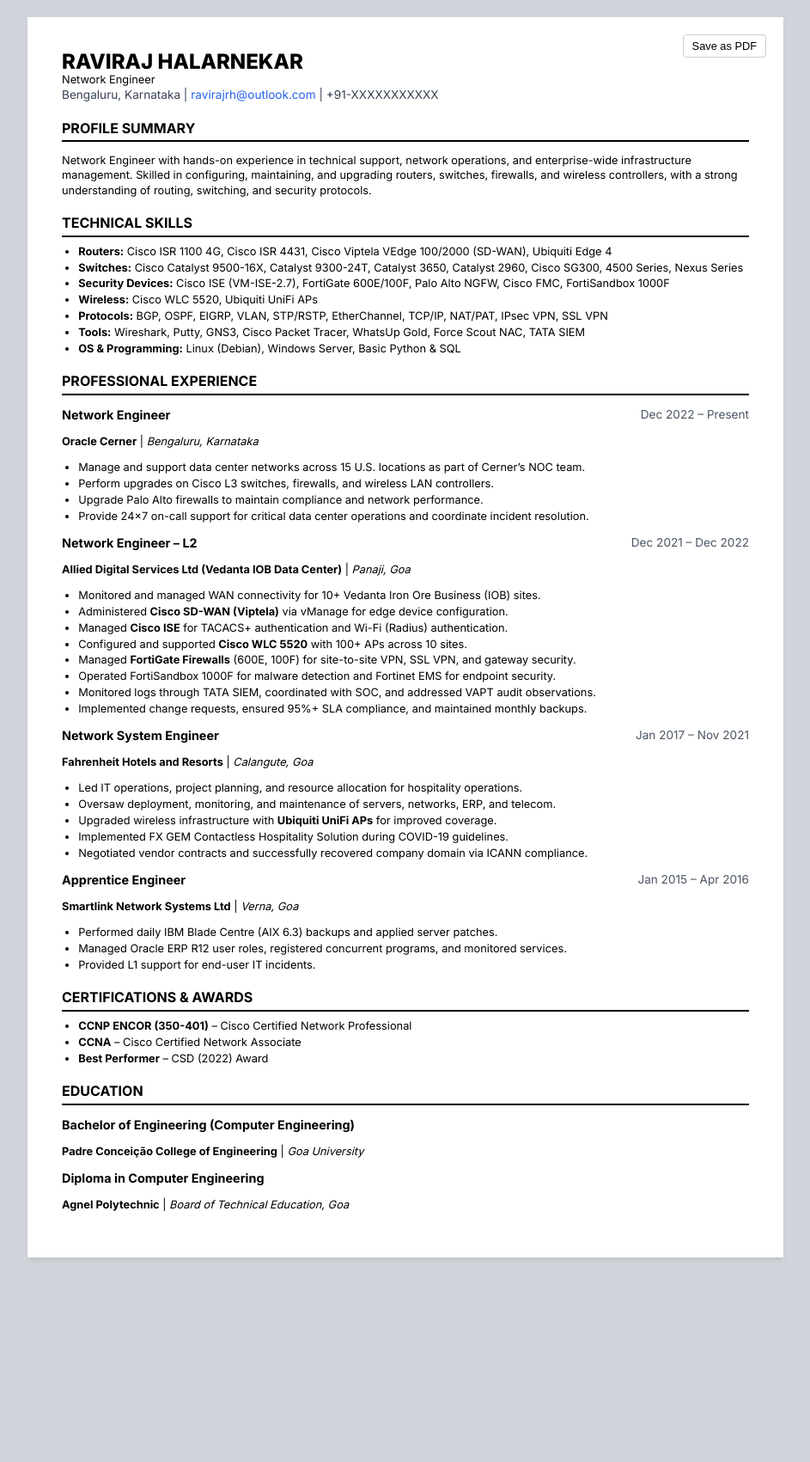
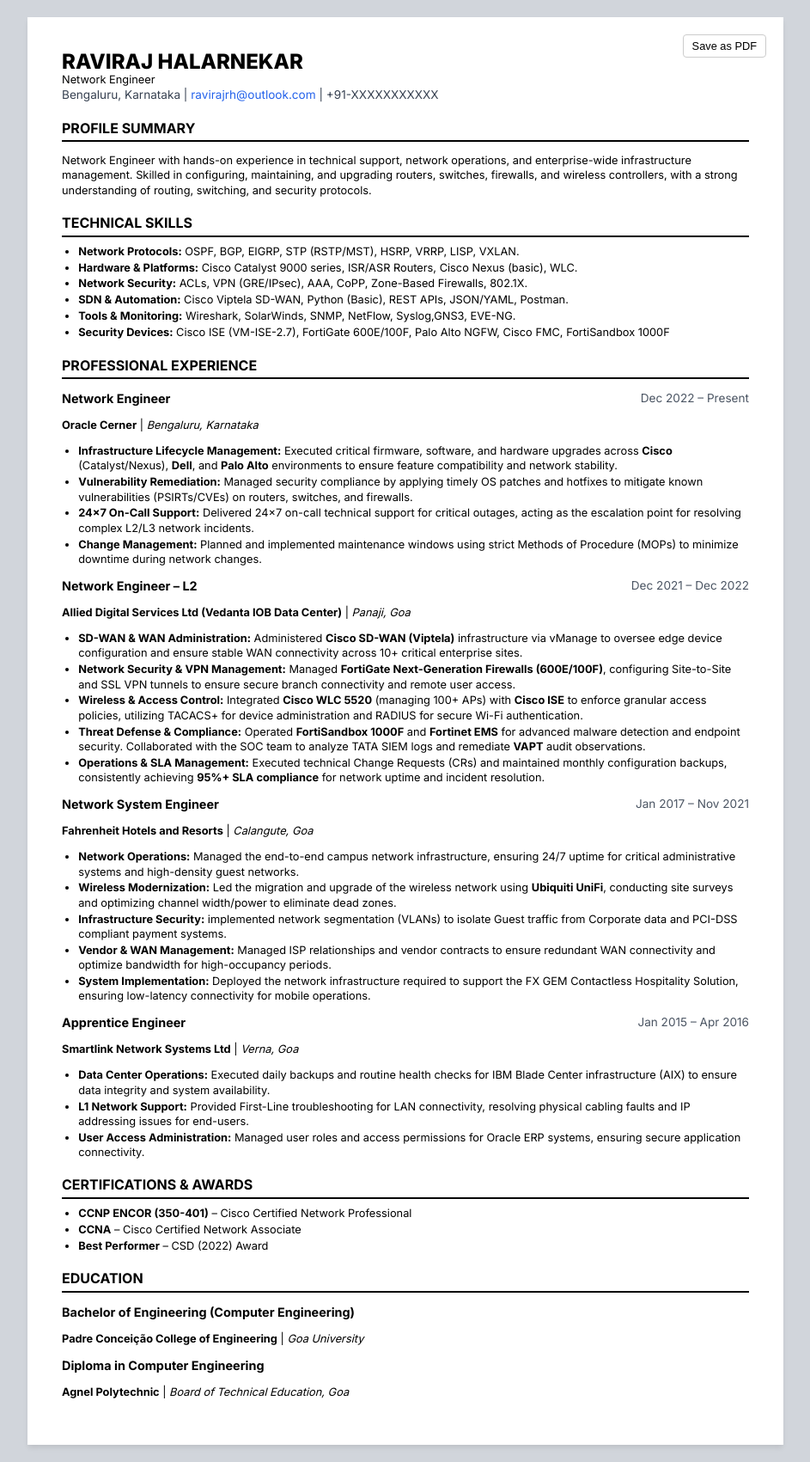
Before and after one commit to ravirajh/cv, a Jekyll site: the page built from resume.md, in a window 1280 px wide. Shown: the whole page at 86% size, without its empty margins (168-1111 px from the left). Built offline with Jekyll 4.4.1, drawn with Linux system fonts in a browser that asks for light colours; before the commit the page ends 1483 px from its top, so only the background shows below that.

Commit message:
Revise technical skills and experience in resume
Updated technical skills and professional experience sections to reflect additional network protocols, hardware, security measures, and responsibilities.

```diff
--- a/resume.md
+++ b/resume.md
@@ -14,47 +14,47 @@ Bengaluru, Karnataka | <a href="mailto:ravirajrh@outlook.com">ravirajrh@outlook.
 Network Engineer with hands-on experience in technical support, network operations, and enterprise-wide infrastructure management. Skilled in configuring, maintaining, and upgrading routers, switches, firewalls, and wireless controllers, with a strong understanding of routing, switching, and security protocols.
 
 ## Technical Skills
-- **Routers:** Cisco ISR 1100 4G, Cisco ISR 4431, Cisco Viptela VEdge 100/2000 (SD-WAN), Ubiquiti Edge 4
-- **Switches:** Cisco Catalyst 9500-16X, Catalyst 9300-24T, Catalyst 3650, Catalyst 2960, Cisco SG300, 4500 Series, Nexus Series
-- **Security Devices:** Cisco ISE (VM-ISE-2.7), FortiGate 600E/100F, Palo Alto NGFW, Cisco FMC, FortiSandbox 1000F
-- **Wireless:** Cisco WLC 5520, Ubiquiti UniFi APs
-- **Protocols:** BGP, OSPF, EIGRP, VLAN, STP/RSTP, EtherChannel, TCP/IP, NAT/PAT, IPsec VPN, SSL VPN
-- **Tools:** Wireshark, Putty, GNS3, Cisco Packet Tracer, WhatsUp Gold, Force Scout NAC, TATA SIEM
-- **OS & Programming:** Linux (Debian), Windows Server, Basic Python & SQL
+
+*   **Network Protocols:** OSPF, BGP, EIGRP, STP (RSTP/MST), HSRP, VRRP, LISP, VXLAN.
+*   **Hardware & Platforms:** Cisco Catalyst 9000 series, ISR/ASR Routers, Cisco Nexus (basic), WLC.
+*   **Network Security:** ACLs, VPN (GRE/IPsec), AAA, CoPP, Zone-Based Firewalls, 802.1X.
+*   **SDN & Automation:** Cisco Viptela SD-WAN, Python (Basic), REST APIs, JSON/YAML, Postman.
+*   **Tools & Monitoring:** Wireshark, SolarWinds, SNMP, NetFlow, Syslog,GNS3, EVE-NG.
+*   **Security Devices:** Cisco ISE (VM-ISE-2.7), FortiGate 600E/100F, Palo Alto NGFW, Cisco FMC, FortiSandbox 1000F
 
 ## Professional Experience
 
 ### Network Engineer <span class="date">Dec 2022 – Present</span>
 **Oracle Cerner** | *Bengaluru, Karnataka*
-- Manage and support data center networks across 15 U.S. locations as part of Cerner’s NOC team.
-- Perform upgrades on Cisco L3 switches, firewalls, and wireless LAN controllers.
-- Upgrade Palo Alto firewalls to maintain compliance and network performance.
-- Provide 24x7 on-call support for critical data center operations and coordinate incident resolution.
+*   **Infrastructure Lifecycle Management:** Executed critical firmware, software, and hardware upgrades across **Cisco** (Catalyst/Nexus), **Dell**, and **Palo Alto** environments to ensure feature compatibility and network stability.
+*   **Vulnerability Remediation:** Managed security compliance by applying timely OS patches and hotfixes to mitigate known vulnerabilities (PSIRTs/CVEs) on routers, switches, and firewalls.
+*   **24x7 On-Call Support:** Delivered 24x7 on-call technical support for critical outages, acting as the escalation point for resolving complex L2/L3 network incidents.
+*   **Change Management:** Planned and implemented maintenance windows using strict Methods of Procedure (MOPs) to minimize downtime during network changes.
 
 ### Network Engineer – L2 <span class="date">Dec 2021 – Dec 2022</span>
 **Allied Digital Services Ltd (Vedanta IOB Data Center)** | *Panaji, Goa*
-- Monitored and managed WAN connectivity for 10+ Vedanta Iron Ore Business (IOB) sites.
-- Administered **Cisco SD-WAN (Viptela)** via vManage for edge device configuration.
-- Managed **Cisco ISE** for TACACS+ authentication and Wi-Fi (Radius) authentication.
-- Configured and supported **Cisco WLC 5520** with 100+ APs across 10 sites.
-- Managed **FortiGate Firewalls** (600E, 100F) for site-to-site VPN, SSL VPN, and gateway security.
-- Operated FortiSandbox 1000F for malware detection and Fortinet EMS for endpoint security.
-- Monitored logs through TATA SIEM, coordinated with SOC, and addressed VAPT audit observations.
-- Implemented change requests, ensured 95%+ SLA compliance, and maintained monthly backups.
+
+*   **SD-WAN & WAN Administration:** Administered **Cisco SD-WAN (Viptela)** infrastructure via vManage to oversee edge device configuration and ensure stable WAN connectivity across 10+ critical enterprise sites.
+*   **Network Security & VPN Management:** Managed **FortiGate Next-Generation Firewalls (600E/100F)**, configuring Site-to-Site and SSL VPN tunnels to ensure secure branch connectivity and remote user access.
+*   **Wireless & Access Control:** Integrated **Cisco WLC 5520** (managing 100+ APs) with **Cisco ISE** to enforce granular access policies, utilizing TACACS+ for device administration and RADIUS for secure Wi-Fi authentication.
+*   **Threat Defense & Compliance:** Operated **FortiSandbox 1000F** and **Fortinet EMS** for advanced malware detection and endpoint security. Collaborated with the SOC team to analyze TATA SIEM logs and remediate **VAPT** audit observations.
+*   **Operations & SLA Management:** Executed technical Change Requests (CRs) and maintained monthly configuration backups, consistently achieving **95%+ SLA compliance** for network uptime and incident resolution.
 
 ### Network System Engineer <span class="date">Jan 2017 – Nov 2021</span>
 **Fahrenheit Hotels and Resorts** | *Calangute, Goa*
-- Led IT operations, project planning, and resource allocation for hospitality operations.
-- Oversaw deployment, monitoring, and maintenance of servers, networks, ERP, and telecom.
-- Upgraded wireless infrastructure with **Ubiquiti UniFi APs** for improved coverage.
-- Implemented FX GEM Contactless Hospitality Solution during COVID-19 guidelines.
-- Negotiated vendor contracts and successfully recovered company domain via ICANN compliance.
+
+*   **Network Operations:** Managed the end-to-end campus network infrastructure, ensuring 24/7 uptime for critical administrative systems and high-density guest networks.
+*   **Wireless Modernization:** Led the migration and upgrade of the wireless network using **Ubiquiti UniFi**, conducting site surveys and optimizing channel width/power to eliminate dead zones.
+*   **Infrastructure Security:** implemented network segmentation (VLANs) to isolate Guest traffic from Corporate data and PCI-DSS compliant payment systems.
+*   **Vendor & WAN Management:** Managed ISP relationships and vendor contracts to ensure redundant WAN connectivity and optimize bandwidth for high-occupancy periods.
+*   **System Implementation:** Deployed the network infrastructure required to support the FX GEM Contactless Hospitality Solution, ensuring low-latency connectivity for mobile operations.
 
 ### Apprentice Engineer <span class="date">Jan 2015 – Apr 2016</span>
 **Smartlink Network Systems Ltd** | *Verna, Goa*
-- Performed daily IBM Blade Centre (AIX 6.3) backups and applied server patches.
-- Managed Oracle ERP R12 user roles, registered concurrent programs, and monitored services.
-- Provided L1 support for end-user IT incidents.
+
+*   **Data Center Operations:** Executed daily backups and routine health checks for IBM Blade Center infrastructure (AIX) to ensure data integrity and system availability.
+*   **L1 Network Support:** Provided First-Line troubleshooting for LAN connectivity, resolving physical cabling faults and IP addressing issues for end-users.
+*   **User Access Administration:** Managed user roles and access permissions for Oracle ERP systems, ensuring secure application connectivity.
 
 ## Certifications & Awards
 - **CCNP ENCOR (350-401)** – Cisco Certified Network Professional
```
